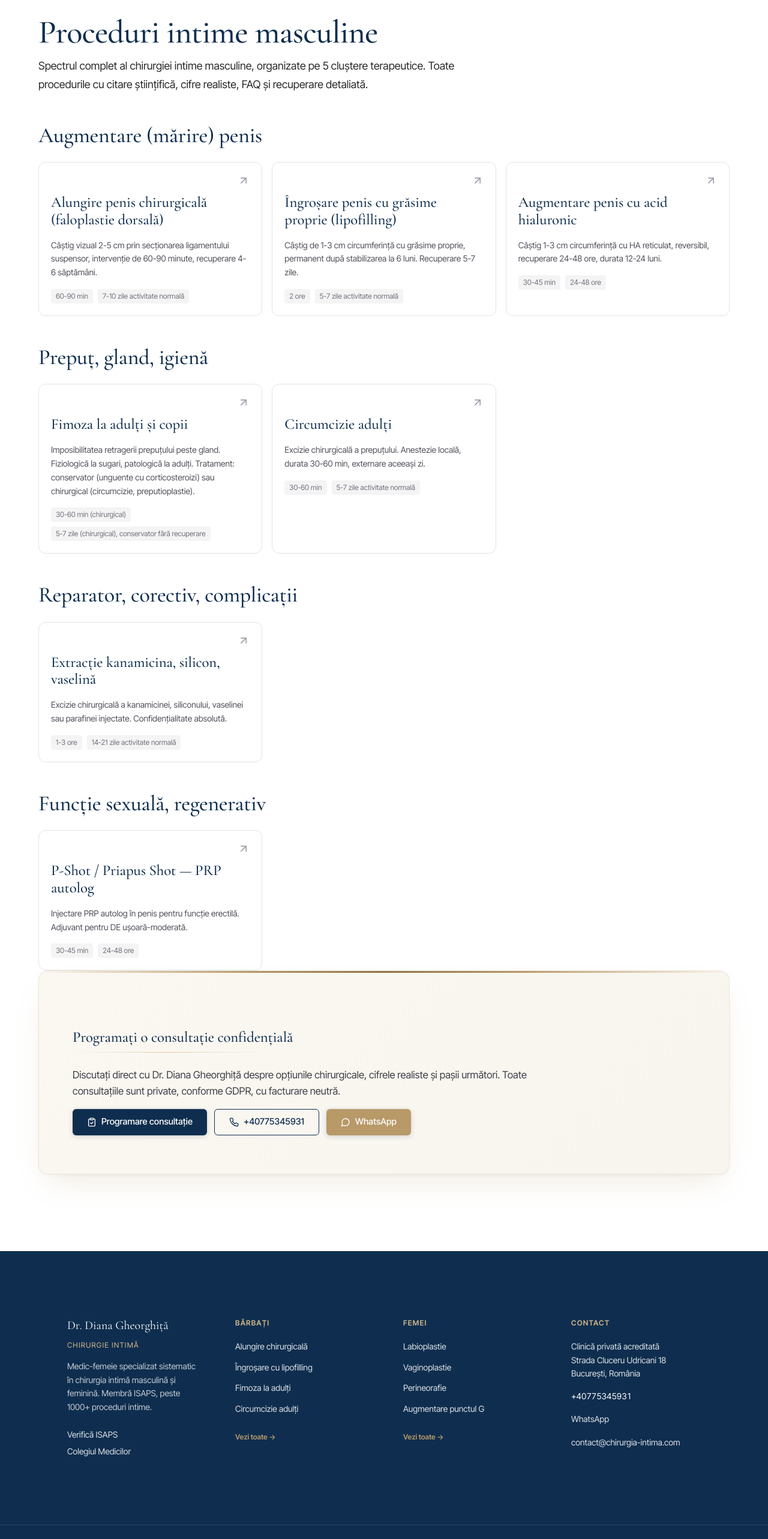
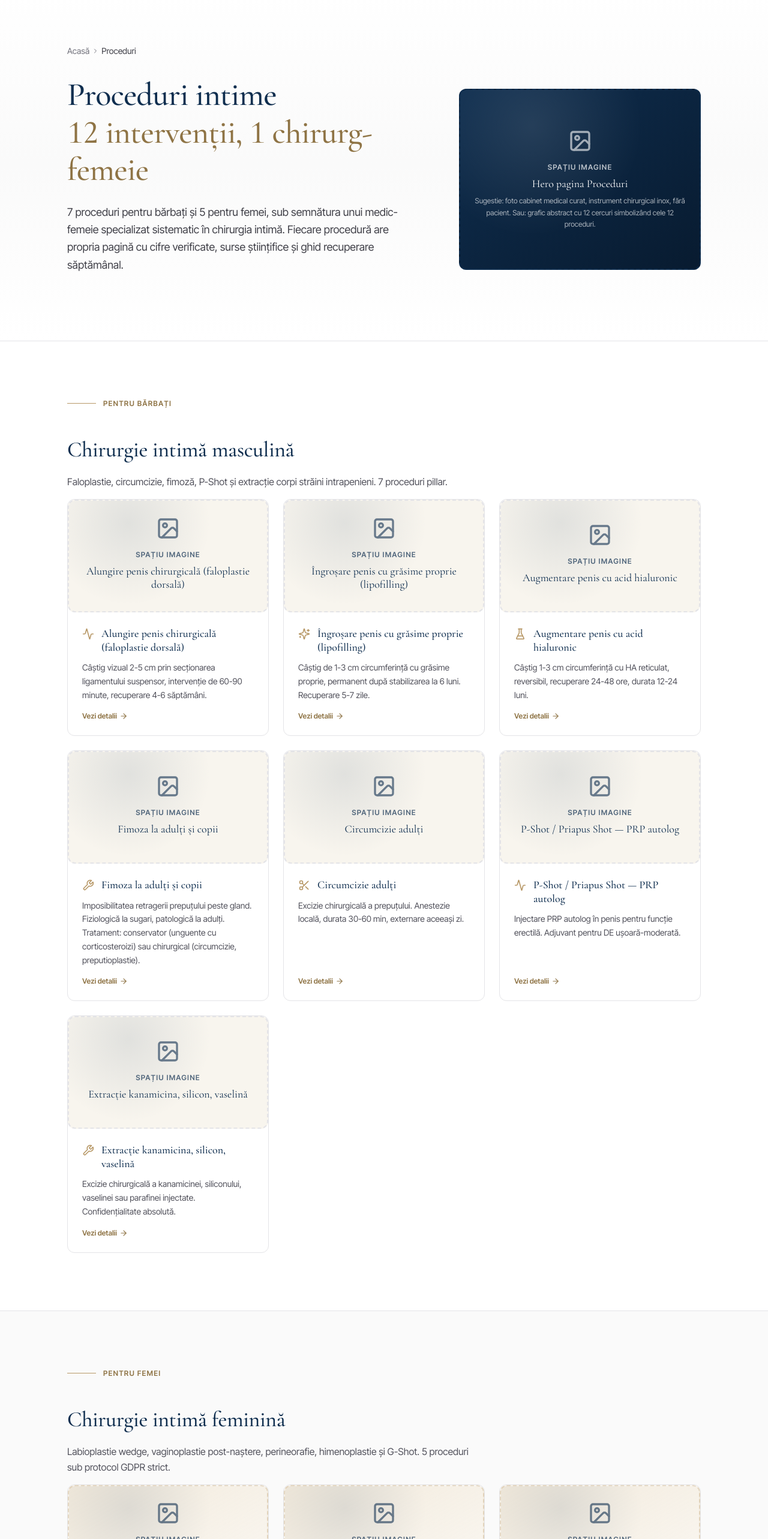
Before and after one commit to mihnea-eugen/chirurgia-intima, a Next.js app: page /proceduri in a window 1280 px wide. Shown: the part 120-2686 px from the top of the page at 60% size. Built offline with nearby package versions, Linux system fonts and the light colour scheme; no server answers.

Commit message:
feat(proceduri): Hero placeholder + cards 12 proceduri B+F cu image placeholder

```diff
--- a/app/proceduri/page.tsx
+++ b/app/proceduri/page.tsx
@@ -1,41 +1,154 @@
 import type { Metadata } from "next";
 import Link from "next/link";
 import { proceduri } from "@/lib/proceduri";
-import ProcedureCard from "@/components/ProcedureCard";
 import Breadcrumbs from "@/components/Breadcrumbs";
 import CTABanner from "@/components/CTABanner";
+import ImagePlaceholder from "@/components/ImagePlaceholder";
+import { ArrowRight, Activity, Sparkles, FlaskConical, Wrench, Scissors } from "lucide-react";
+import { SITE } from "@/lib/site";
 
 export const metadata: Metadata = {
-  title: "Proceduri intime masculine",
-  description: "8 proceduri pillar pentru chirurgia intimă masculină — faloplastie, lipofilling, acid hialuronic, circumcizie, Peyronie Nesbit, P-Shot, extracție kanamicina."
+  title: "Proceduri intime — bărbați și femei | Dr. Diana Gheorghiță",
+  description: "12 proceduri de chirurgie intimă: 7 pentru bărbați (faloplastie, lipofilling, fimoză, circumcizie, P-Shot, extracție corpi străini) și 5 pentru femei (labioplastie, vaginoplastie, perineorafie, himenoplastie, G-Shot).",
+  alternates: { canonical: `${SITE.url}/proceduri` }
 };
 
-const categories: Record<string, string> = {
-  augmentare: "Augmentare (mărire) penis",
-  preput: "Prepuț, gland, igienă",
-  curbura: "Curbură, formă, funcție",
-  reparator: "Reparator, corectiv, complicații",
-  regenerativ: "Funcție sexuală, regenerativ"
+const iconMap: Record<string, typeof Activity> = {
+  "alungire-penis": Activity,
+  "ingrosare-lipofilling": Sparkles,
+  "ingrosare-acid-hialuronic": FlaskConical,
+  "fimoza": Wrench,
+  "circumcizie-adulti": Scissors,
+  "p-shot-prp": Activity,
+  "extractie-kanamicina": Wrench,
+  "labioplastie": Sparkles,
+  "vaginoplastie": Activity,
+  "perineorafie": Wrench,
+  "himenoplastie": Scissors,
+  "augmentare-punct-g": FlaskConical
 };
 
-export default function ProceduriPage() {
-  const grouped = Object.keys(categories).map(cat => ({
-    cat, label: categories[cat], items: proceduri.filter(p => p.category === cat)
-  })).filter(g => g.items.length > 0);
+export default function ProceduriIndexPage() {
+  const masculin = proceduri.filter(p => ["augmentare", "preput", "reparator", "regenerativ"].includes(p.category));
+  const feminin = proceduri.filter(p => p.category.startsWith("feminin"));
+
+  const breadcrumbs = [
+    { name: "Acasă", url: "/" },
+    { name: "Proceduri", url: "/proceduri" }
+  ];
+
   return (
-    <div className="container-wide py-12">
-      <Breadcrumbs items={[{name:"Acasă", url:"/"}, {name:"Proceduri", url:"/proceduri"}]} />
-      <h1 className="font-display">Proceduri intime masculine</h1>
-      <p className="lead text-zinc-700 max-w-3xl mt-2">Spectrul complet al chirurgiei intime masculine, organizate pe 5 cluștere terapeutice. Toate procedurile cu citare științifică, cifre realiste, FAQ și recuperare detaliată.</p>
-      {grouped.map(g => (
-        <section key={g.cat} className="mt-12">
-          <h2 className="font-display">{g.label}</h2>
-          <div className="grid grid-cols-1 md:grid-cols-2 lg:grid-cols-3 gap-4 mt-6">
-            {g.items.map(p => <ProcedureCard key={p.slug} procedure={p} />)}
+    <>
+      {/* HERO */}
+      <section className="border-b border-zinc-200 bg-gradient-to-b from-white via-zinc-50 to-white">
+        <div className="max-w-6xl mx-auto px-6 sm:px-8 lg:px-12 py-16 sm:py-20 lg:py-24">
+          <Breadcrumbs items={breadcrumbs} />
+          <div className="grid lg:grid-cols-12 gap-10 lg:gap-16 items-center mt-8">
+            <div className="lg:col-span-7">
+              <h1 className="font-display text-4xl sm:text-5xl lg:text-6xl leading-tight mb-6">
+                Proceduri intime
+                <br />
+                <span className="text-[var(--color-brand-gold-deep)]">12 intervenții, 1 chirurg-femeie</span>
+              </h1>
+              <p className="text-lg text-zinc-700 leading-relaxed max-w-2xl">
+                7 proceduri pentru bărbați și 5 pentru femei, sub semnătura unui medic-femeie specializat sistematic în chirurgia intimă. Fiecare procedură are propria pagină cu cifre verificate, surse științifice și ghid recuperare săptămânal.
+              </p>
+            </div>
+            <div className="lg:col-span-5">
+              <ImagePlaceholder
+                label="Hero pagina Proceduri"
+                hint="Sugestie: foto cabinet medical curat, instrument chirurgical inox, fără pacient. Sau: grafic abstract cu 12 cercuri simbolizând cele 12 proceduri."
+                ratio="4/3"
+                variant="navy"
+              />
+            </div>
           </div>
-        </section>
-      ))}
-      <CTABanner />
-    </div>
+        </div>
+      </section>
+
+      {/* MASCULIN */}
+      <section className="border-b border-zinc-200 bg-white">
+        <div className="max-w-6xl mx-auto px-6 sm:px-8 lg:px-12 py-20 sm:py-24">
+          <div className="flex items-center gap-3 mb-8">
+            <div className="w-12 h-px bg-[var(--color-brand-gold)]" />
+            <div className="text-xs uppercase tracking-widest font-semibold text-[var(--color-brand-gold-deep)]">Pentru bărbați</div>
+          </div>
+          <h2 className="font-display text-3xl sm:text-4xl mb-4">Chirurgie intimă masculină</h2>
+          <p className="text-zinc-600 leading-relaxed mb-12 max-w-2xl">
+            Faloplastie, circumcizie, fimoză, P-Shot și extracție corpi străini intrapenieni. {masculin.length} proceduri pillar.
+          </p>
+          <div className="grid sm:grid-cols-2 lg:grid-cols-3 gap-6">
+            {masculin.map(p => {
+              const Icon = iconMap[p.slug] || Activity;
+              return (
+                <Link key={p.slug} href={`/proceduri/${p.slug}`} className="group rounded-xl bg-white border border-zinc-200 hover:border-[var(--color-brand-gold)] hover:shadow-lg transition-all overflow-hidden no-underline flex flex-col">
+                  <ImagePlaceholder
+                    label={p.title}
+                    ratio="16/9"
+                    variant="cream"
+                    className="border-0 rounded-none"
+                  />
+                  <div className="p-6 flex-1 flex flex-col">
+                    <div className="flex items-start gap-3 mb-3">
+                      <Icon className="w-5 h-5 text-[var(--color-brand-gold)] mt-0.5 flex-shrink-0" />
+                      <div className="font-display text-lg text-[var(--color-brand-navy)] leading-tight font-medium">{p.title}</div>
+                    </div>
+                    <p className="text-sm text-zinc-600 leading-relaxed mb-4 flex-1">{p.shortDescription}</p>
+                    <div className="text-xs font-semibold text-[var(--color-brand-gold-deep)] inline-flex items-center gap-1 mt-auto group-hover:gap-2 transition-all">
+                      Vezi detalii <ArrowRight className="w-3.5 h-3.5" />
+                    </div>
+                  </div>
+                </Link>
+              );
+            })}
+          </div>
+        </div>
+      </section>
+
+      {/* FEMININ */}
+      <section className="border-b border-zinc-200 bg-zinc-50">
+        <div className="max-w-6xl mx-auto px-6 sm:px-8 lg:px-12 py-20 sm:py-24">
+          <div className="flex items-center gap-3 mb-8">
+            <div className="w-12 h-px bg-[var(--color-brand-gold)]" />
+            <div className="text-xs uppercase tracking-widest font-semibold text-[var(--color-brand-gold-deep)]">Pentru femei</div>
+          </div>
+          <h2 className="font-display text-3xl sm:text-4xl mb-4">Chirurgie intimă feminină</h2>
+          <p className="text-zinc-600 leading-relaxed mb-12 max-w-2xl">
+            Labioplastie wedge, vaginoplastie post-naștere, perineorafie, himenoplastie și G-Shot. {feminin.length} proceduri sub protocol GDPR strict.
+          </p>
+          <div className="grid sm:grid-cols-2 lg:grid-cols-3 gap-6">
+            {feminin.map(p => {
+              const Icon = iconMap[p.slug] || Sparkles;
+              return (
+                <Link key={p.slug} href={`/proceduri/${p.slug}`} className="group rounded-xl bg-white border border-zinc-200 hover:border-[var(--color-brand-gold)] hover:shadow-lg transition-all overflow-hidden no-underline flex flex-col">
+                  <ImagePlaceholder
+                    label={p.title}
+                    ratio="16/9"
+                    variant="gold-soft"
+                    className="border-0 rounded-none"
+                  />
+                  <div className="p-6 flex-1 flex flex-col">
+                    <div className="flex items-start gap-3 mb-3">
+                      <Icon className="w-5 h-5 text-[var(--color-brand-gold)] mt-0.5 flex-shrink-0" />
+                      <div className="font-display text-lg text-[var(--color-brand-navy)] leading-tight font-medium">{p.title}</div>
+                    </div>
+                    <p className="text-sm text-zinc-600 leading-relaxed mb-4 flex-1">{p.shortDescription}</p>
+                    <div className="text-xs font-semibold text-[var(--color-brand-gold-deep)] inline-flex items-center gap-1 mt-auto group-hover:gap-2 transition-all">
+                      Vezi detalii <ArrowRight className="w-3.5 h-3.5" />
+                    </div>
+                  </div>
+                </Link>
+              );
+            })}
+          </div>
+        </div>
+      </section>
+
+      <section className="bg-white">
+        <div className="max-w-6xl mx-auto px-6 sm:px-8 lg:px-12 py-16 sm:py-20">
+          <CTABanner />
+        </div>
+      </section>
+    </>
   );
 }
```
